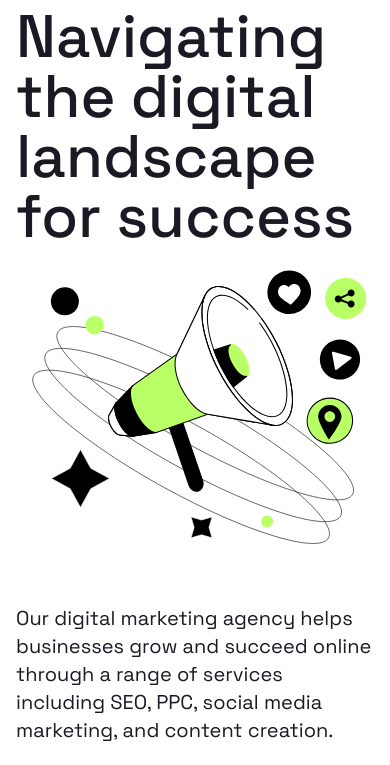
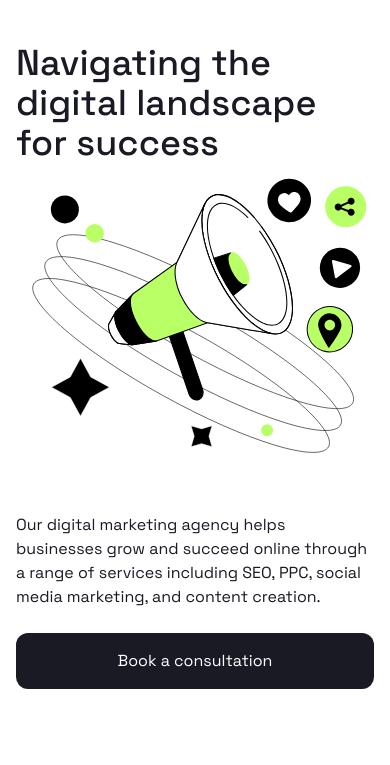
Before and after one commit to Mariaulfah26/project-bootcamp, a website built with Vite: page index.html in a window 390 px wide. Shown: the part 79-844 px from the top of the page. Built offline with nearby package versions, Linux system fonts and the light colour scheme; files whose address does not match are found by name.

Commit message:
update revisi navbar

```diff
--- a/index.html
+++ b/index.html
@@ -18,28 +18,28 @@
           <a class="text-xl leading-7">Blog</a>
           <button class="rounded-[14px] text-xl py-5 px-[35px] leading-7 border">Request a quote</button>
         </div>
-        <button class="lg:hidden flex">
+        <button class="lg:hidden block">
           <svg xmlns="http://www.w3.org/2000/svg" fill="none" viewBox="0 0 24 24" stroke-width="1.5" stroke="currentColor" class="size-6">
             <path stroke-linecap="round" stroke-linejoin="round" d="M3.75 6.75h16.5M3.75 12h16.5m-16.5 5.25h16.5" />
           </svg>
         </button>
        </navbar>
       <!-- section hero -->
-      <div class="h-screen flex items-center mx-auto max-w-[1240px] px-4 lg:px-0">
+      <div class="w-full h-auto flex flex-col items-center mx-auto max-w-[1240px] px-4 lg:px-0 lg:text-left lg:flex-row">
         <!-- layout -->
-       <div class="flex max-w-[1240px] flex-row items-center justify-between gap-24">
+       <div class="w-full h-auto lg:h-[550px] flex-col max-w-[1240px] lg:flex-row items-center justify-between gap-24">
         <!-- left content -->
         <div class="max-w-[531px] flex-1 flex-col">
-          <h1 class="text-6xl font-medium text-black">
+          <h1 class="text-4xl lg:text-6xl font-medium text-black mt-10 lg:mt-0 lg:text-left">
             Navigating the digital landscape for success
           </h1>
-          <div class="lg:hidden flex mt-4">
+          <div class="lg:hidden flex lg:mt-4 mt-2 justify-center">
             <img src="./public/svg/illustration-hero.svg" alt="illustration-hero">
           </div>
-          <p class="mt-[35px] text-xl font-normal text-black">
+          <p class="mt-[35px] text-base lg:text-xl font-normal text-black">
             Our digital marketing agency helps businesses grow and succeed online through a range of services including SEO, PPC, social media marketing, and content creation.
           </p>
-          <button class="bg-black text-white w-full lg:max-w-[266px] pt-5 pb-5 pr-9 pl-9 mt-[35px] rounded-xl">
+          <button class="bg-black text-white text-base lg:w-auto w-full lg:max-w-[266px] py-4 lg:px-9 lg:py-5 mt-6 rounded-xl h-full lg:mt-[35px]">
             Book a consultation
           </button>
         </div>
@@ -50,7 +50,7 @@
        </div>
       </div>
       <!-- logotypes -->
-      <div class="flex-col lg:flex-row gap-2 lg:gap-16 grid grid-cols-3 lg:grid-cols-6 items-center justify-between grayscale mx-auto px-4 lg:px-0 ">
+      <div class="flex-col lg:flex-row gap-2 lg:gap-16 grid grid-cols-3 lg:grid-cols-6 items-center justify-between grayscale mx-auto px-4 lg:px-0 mt-24 lg:block">
           <img src="./public/svg/logo-amazon.svg" alt="logo-amazon" class="max-w-28 lg:max-w-[150px]">
           <img src="./public/svg/logo-dribble.svg" alt="logo-dribble" class="max-w-28 lg:max-w-[150px]">
           <img src="./public/svg/logo-hubspot.svg" alt="logo-hubspot" class="max-w-28 lg:max-w-[150px]">
@@ -236,8 +236,6 @@
       </div>
 
       <!-- responsive -->
-      <!-- <div class="flex w-full overflow-x-auto scrollbar-hide">
-        <div class="flex w-screen flex-row items-center gap-[40px]"> -->
 
       <div class="flex px-4 lg:px-0 flex-row overflow-x-auto scrollbar-hide gap-2.5 lg:hidden min-w-screen">
         <div class="bg-black rounded-[45px] p-[50px]">
@@ -480,7 +478,7 @@
           <!-- Card testimoni 1 -->
           <div class="flex flex-col gap-14 lg:gap-[36px]">
             <div class="border-brand-300 rounded-[45px] border lg:px-[52px] lg:py-[50px] p-7">
-              <p class="w-full lg:w-[502px] text-[16px] lg:text-lg text-white">
+              <p class="w-full lg:w-[502px] text-[15px] lg:text-lg text-white">
                 "We have been working with Positivus for the past year and have seen a significant increase in website traffic and leads as a result of
                 their efforts. The team is professional, responsive, and truly cares about the success of our business. We highly recommend Positivus to any
                 company looking to grow their online presence."
@@ -657,7 +655,7 @@
 
     <!-- responsive footer -->
     <div class="lg:hidden bg-black mt-[140px] w-full h-full pt-20 px-5 gap-6">
-      <div class="items-center justify-center flex flex-col gap-6 px-20">
+      <div class="items-center text-center justify-center flex flex-col gap-6 px-10">
         <img src="./public/svg/logo-positivus-white.svg" alt="logo-positivus-white" class="w-[180px] h-[29px]">
         <div class="flex flex-col items-center gap-3 text-white">
           <a>About Us</a>
--- a/package.json
+++ b/package.json
@@ -11,7 +11,7 @@
   "devDependencies": {
     "prettier": "^3.5.1",
     "prettier-plugin-tailwindcss": "^0.6.11",
-    "vite": "^6.1.0"
+    "vite": "^6.3.4"
   },
   "dependencies": {
     "@tailwindcss/vite": "^4.0.6",
```
